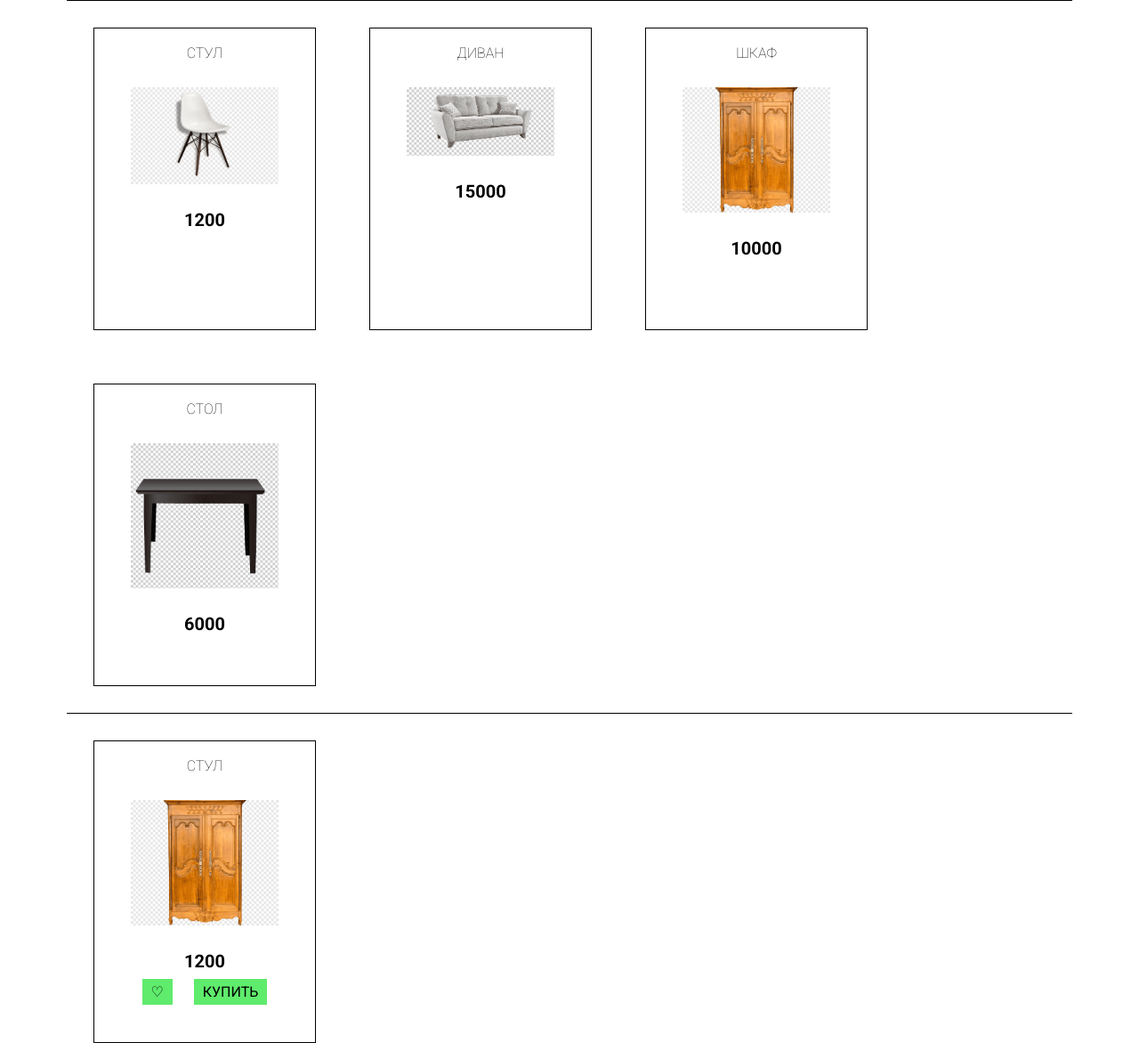
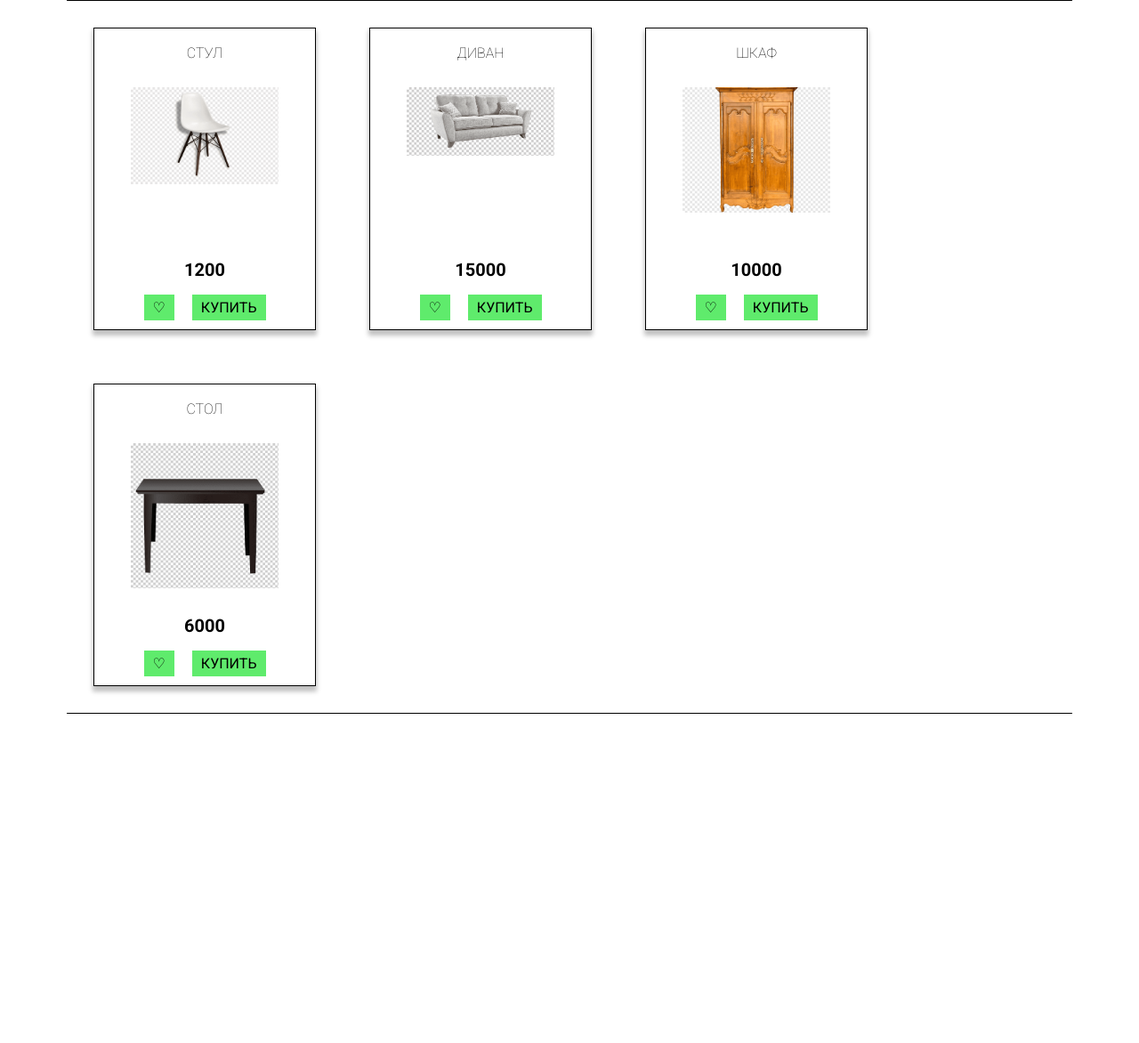
Before and after one commit to edward-bird/frnt-site, a PHP site: page /dir/shop.html in a window 1280 px wide. Shown: the part 225-1397 px from the top of the page at 89% size. After the commit the page ends 1027 px from the top, so only its background shows below. Run offline with PHP 8.4, Linux system fonts and the light colour scheme.

Commit message:
test js_3

```diff
--- a/assets/css/shop.css
+++ b/assets/css/shop.css
@@ -1,4 +1,13 @@
 .cart{
+
+    box-shadow: 0px 5px 5px 1px rgba(0,0,0,0.25);
+
+    position: relative;
+
+    display: flex;
+    flex-direction: column;
+    align-items: center;
+
     width: 250px;
     height: 340px;
     border: 1px solid #000000;
@@ -16,16 +25,23 @@
 .cart img{
     width: 80%;
     margin: 30px 0;
-
-
-
 }
 
 .cost{
+
+    position: absolute;
+    bottom: 17%;
     font-size: 20px;
     font-weight: bold;
 }
 
+.cart__buttons{
+    position: absolute;
+    bottom: 0;
+    display: flex;
+    justify-content: center;
+
+}
 .cart button{
     background-color: #5feb6c;
     margin: 10px;
--- a/dir/shop.html
+++ b/dir/shop.html
@@ -104,20 +104,18 @@
 
   <div class="container container_shop">
     <div class="goods-out">
-
-
     </div>
-
-
-
+    <!--
     <div class="cart">
       <p class="name">Стул</p>
       <img src="../assets/images/product/cupboard_1.png" alt="">
       <div class="cost">1200</div>
-      <button class="liked">♡</button>
-      <button class="add-to-card">Купить</button>
+      <div class="cart__buttons">
+        <button class="liked">♡</button>
+        <button class="add-to-card">Купить</button>
+      </div>
     </div>
-
+  -->
   </div>
 
 
--- a/js/main.js
+++ b/js/main.js
@@ -11,6 +11,11 @@ function goodsOut(data){
         out+= `<p class="name">${data[key].name}</p>`;
         out+= `<img src="../${data[key].img}" alt="">`;
         out+= `<div class="cost">${data[key].cost}</div>`;
+
+        out+= '<div class="cart__buttons">';
+        out+= '<button class="liked">♡</button>';
+        out+= '<button class="add-to-card">Купить</button>';
+        out+= '</div>';
         out+= '</div>';
     }
     $('.goods-out').html(out);
```
